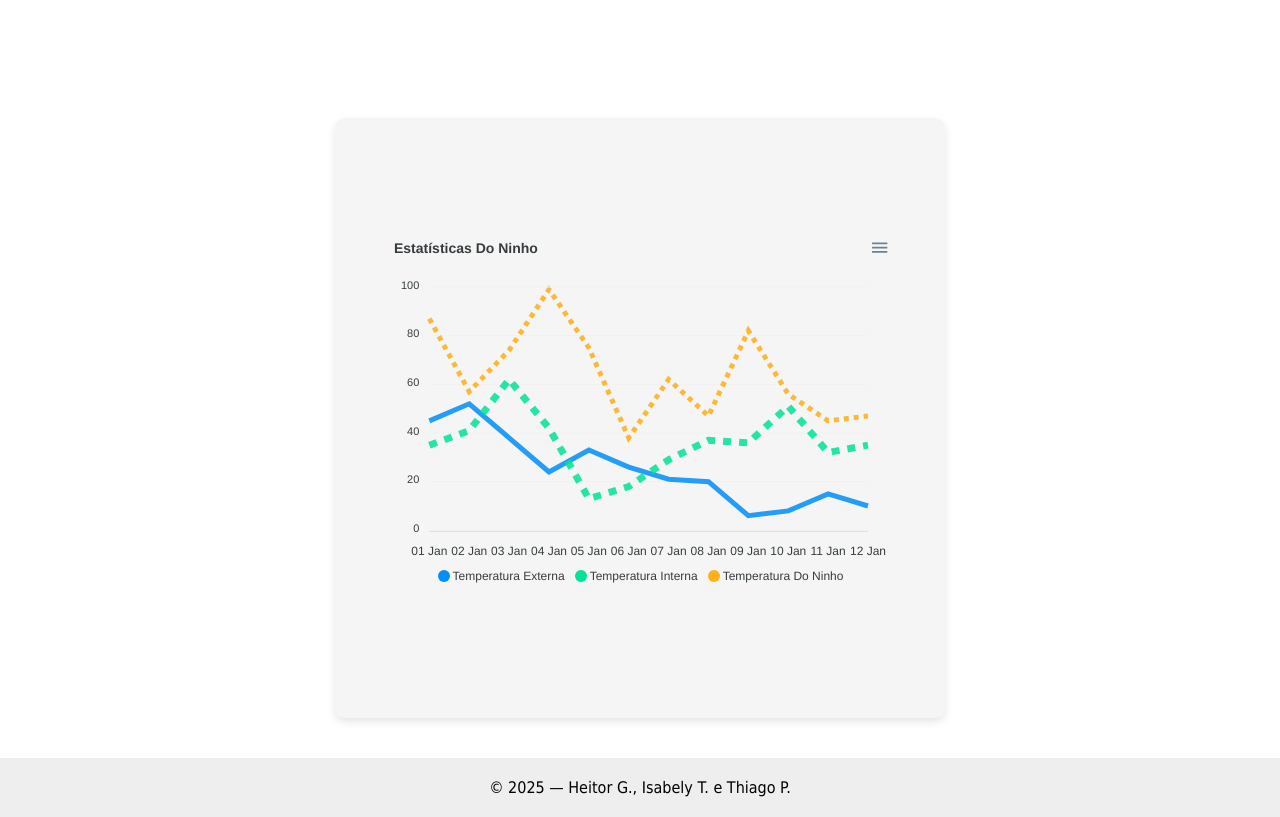
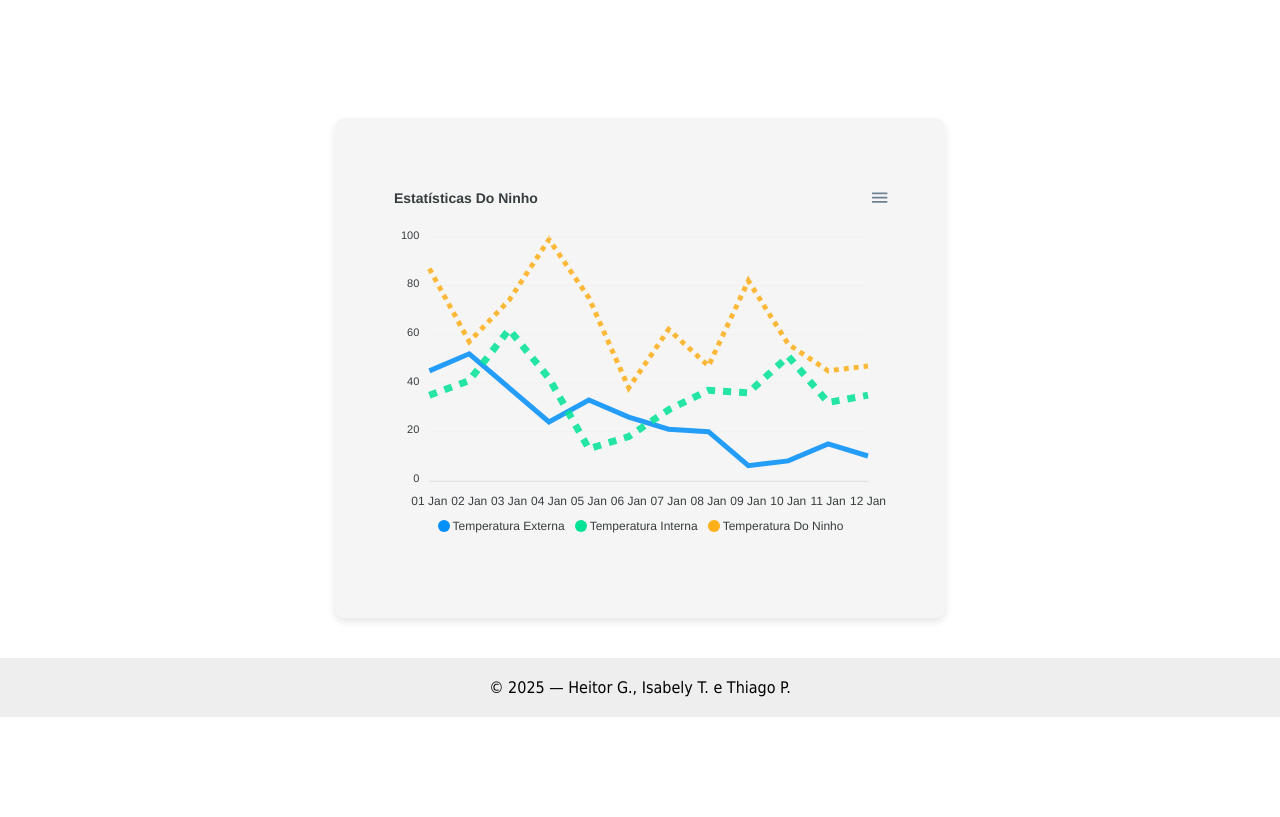
Before and after one commit to thiagopoles/2025-2-thiago_polesello-prog4, a PHP site: page /HTML/mabel.html in a window 1280 px wide. Shown: the part 765-1582 px from the top of the page. After the commit the page ends 1482 px from the top, so only its background shows below. Run offline with PHP 8.4, Linux system fonts and the light colour scheme; some libraries are stand-ins or nearby versions.

Commit message:
Update style_index.css

```diff
--- a/CSS/style_index.css
+++ b/CSS/style_index.css
@@ -199,7 +199,7 @@ main {
 
 .quadradoGrafico {
   width: 50%;
-  height: 600px;
+  height: 500px;
   background-color: #f5f5f5;
   border-radius: 10px;
   padding: 20px;
```
